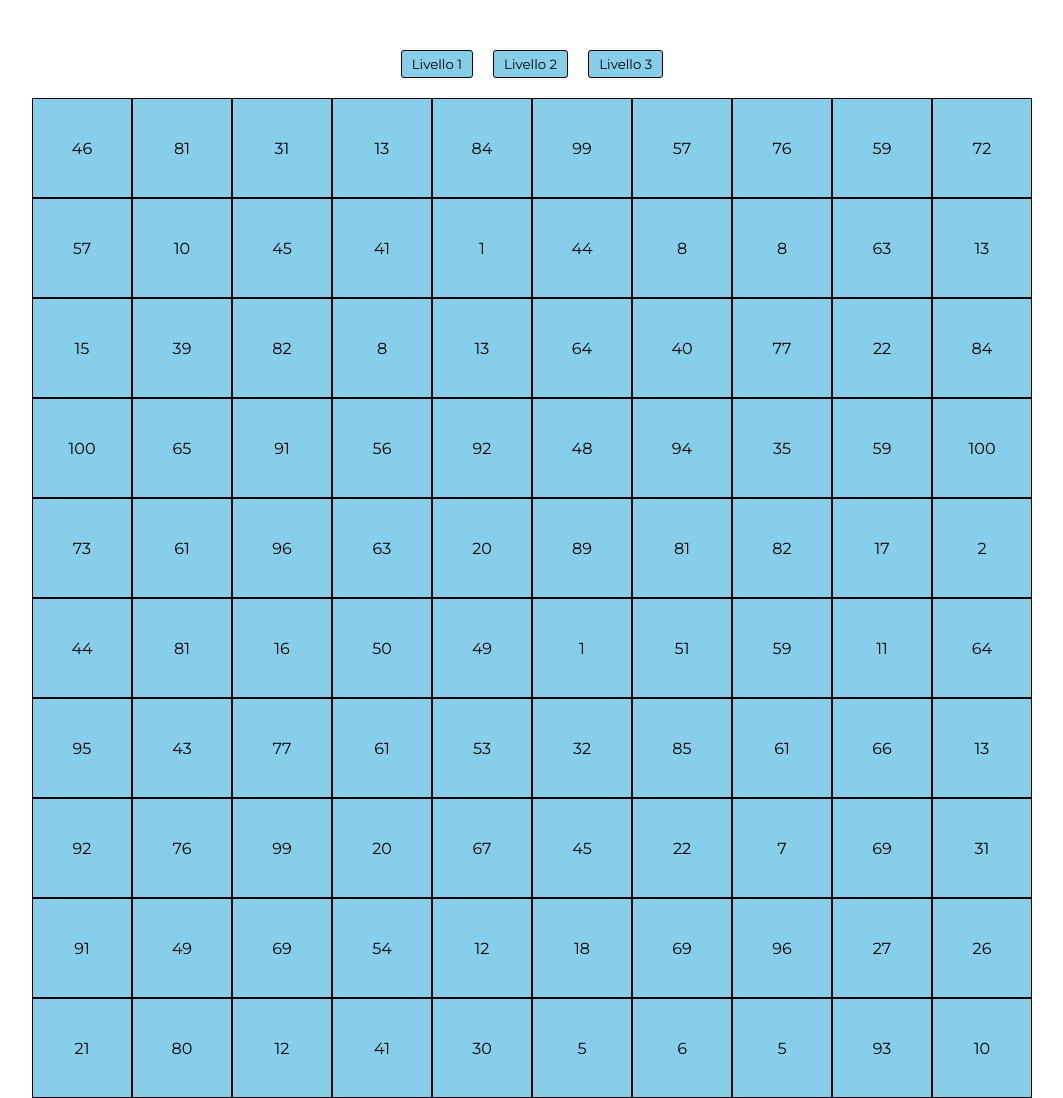
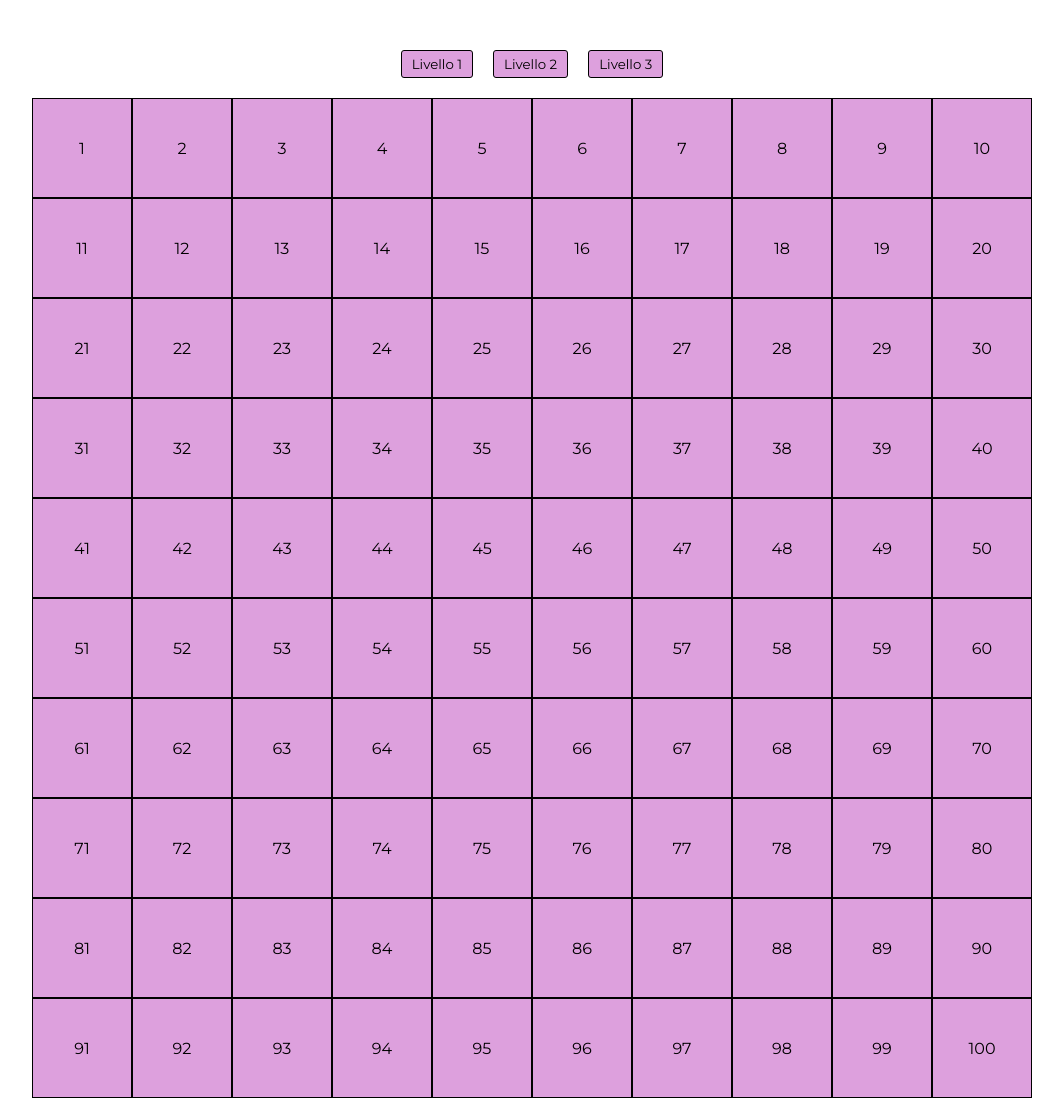
Before and after one commit to Ciro97cu/js-campominato-grid, a plain HTML site: page index.html in a window 1280 px wide. Shown: the whole page, without its empty margins (108-1171 px from the left). Drawn offline with Linux system fonts and the light colour scheme.

Commit message:
completed exercise

```diff
--- a/css/style.css
+++ b/css/style.css
@@ -12,7 +12,7 @@ body {
 }
 
 .buttons > * {
-    background-color: skyblue;
+    background-color: plum;
     border: 1px solid black;
     cursor: pointer;
     padding: 5px 10px;
@@ -20,7 +20,7 @@ body {
 }
 
 #grid {
-    background-color: skyblue;
+    background-color: plum;
     height: 1000px;
     width: 1000px;
     display: flex;
@@ -34,4 +34,9 @@ body {
     display: flex;
     justify-content: center;
     align-items: center;
+    cursor: pointer;
 }
+
+.bgc-sky {
+    background-color: skyblue;
+}
--- a/javascript/script.js
+++ b/javascript/script.js
@@ -11,33 +11,33 @@ con difficoltà 1 => tra 1 e 100
 con difficoltà 2 => tra 1 e 81
 con difficoltà 3 => tra 1 e 49 */
 
+//FUNZIONI
+function createCells() {
+    let cellsToCreate = document.createElement("div");
+    cellsToCreate.classList.add("cell");
+    return cellsToCreate;
+}
+//~~~~~~~~~~~~~~~~~~~~~~~~~~~~~~~~~~~~~~~~~~~~~~~~~~~~~~~
+// Vado a selezionare e salvare in una costante il mio elemento html della griglia
 const grid = document.querySelector("#grid");
-
+// definisco il numero di celle per riga
 const rows = 10;
+// definisco il numero di celle per colonna
 const columns = 10;
+// vado a eseguire una moltiplicazione per sapere il numero di celle da inserire nella griglia
 const numberCells = rows * columns;
-
-
+// creao un ciclo for che si ripeterà tante volte quante sono le celle
 for (let i = 0; i < numberCells; i++) {
-
-    let cells = document.createElement("div");
-
-    cells.classList.add("cell");
-
+    // richiamo la funzione che mi va a creare i div all'interno della griglia
+    let cells = createCells();
+    // vado a inserire i div all'interno della mia griglia
     grid.appendChild(cells);
-
-    const randomNumberRequest = randomNumber(1, 100);
-
-
-
-    cells.innerText = randomNumberRequest;
-
-
-
+    // inserisco numeri all'interno delle celle in maniera sequenziale
+    cells.innerText = i + 1;
+    // applico un EventListener al click che fa cambiare il colore alle celle
+    cells.addEventListener("click",
+        function () {
+            cells.classList.toggle("bgc-sky");
+        }
+    )
 }
-
-function randomNumber(min, max) {
-    range = max - min + 1;
-    let random = Math.floor(Math.random() * range) + min;
-    return random;
-}
```
